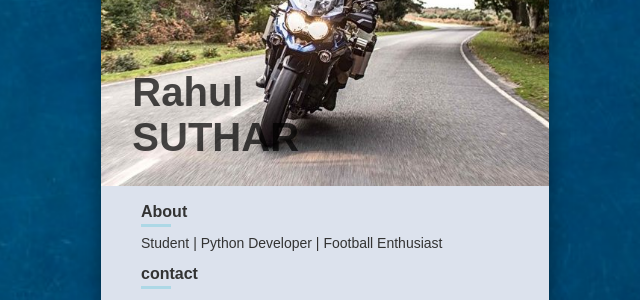
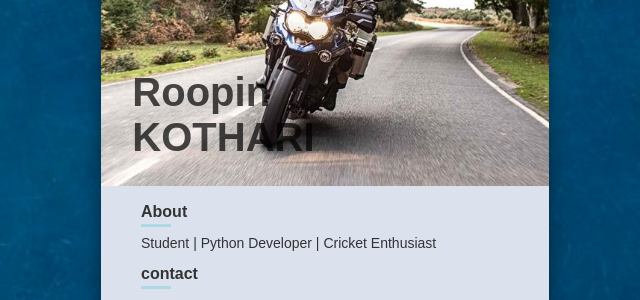
Before and after one commit to harshitkawdia/RahulsutharR.github.io, a plain HTML site: page index.html in a window 1280 px wide. Shown: the part 270-570 px from the top of the page, 315-955 px from the left. Drawn offline with Linux system fonts and the light colour scheme.

Commit message:
update
hi

```diff
--- a/index.html
+++ b/index.html
@@ -2,7 +2,7 @@
 <html lang="en" dir="ltr">
   <head>
     <meta charset="utf-8">
-    <title>Rahul</title>
+    <title>Roopin</title>
     <link rel="stylesheet" href="style.css">
 	<link rel="shortcut icon" type="image/jpg" href="github.jpg"/>
     <link rel="stylesheet" href="https://use.fontawesome.com/releases/v5.6.3/css/all.css">
@@ -16,8 +16,8 @@
           <span class="s2"></span>
         </div>
         <div class="name">
-          Rahul <br>
-          <span>Suthar</span>
+          Roopin <br>
+          <span>kothari</span>
         </div>
       </div>
 
@@ -26,7 +26,7 @@
           <div class="border"></div>
         </h2>
           <p>
-            Student | Python Developer | Football Enthusiast
+            Student | Python Developer | Cricket Enthusiast
           </p>
         <h2>contact
           <div class="border"></div>
```
